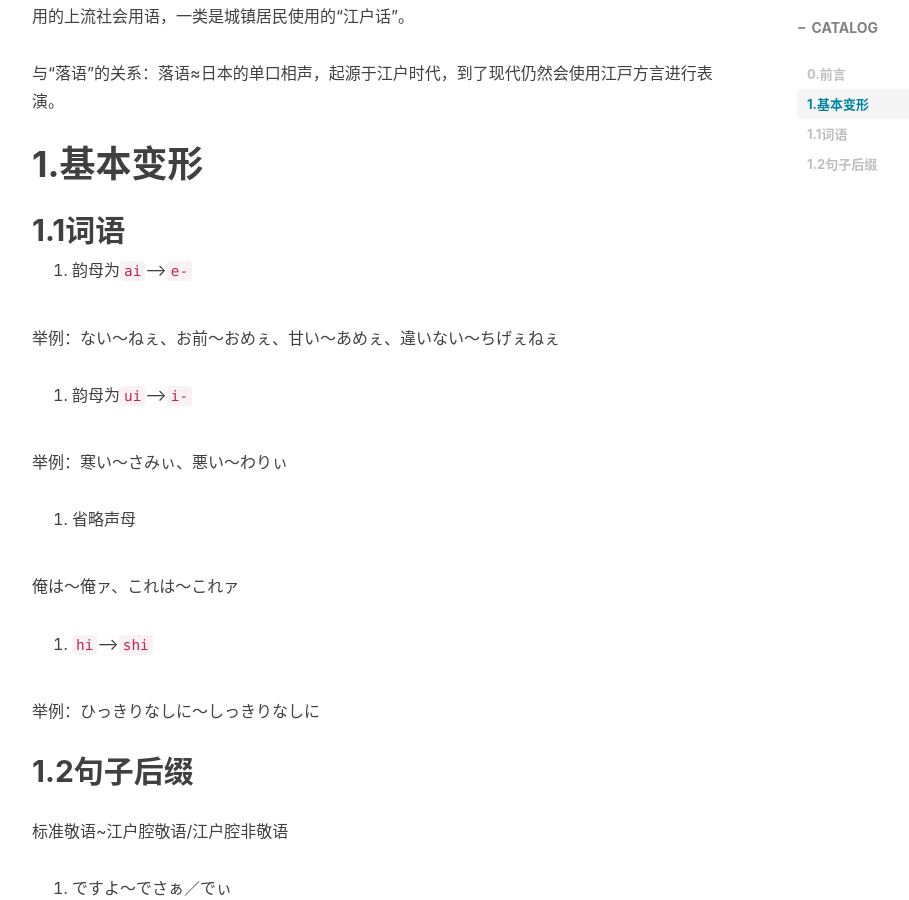
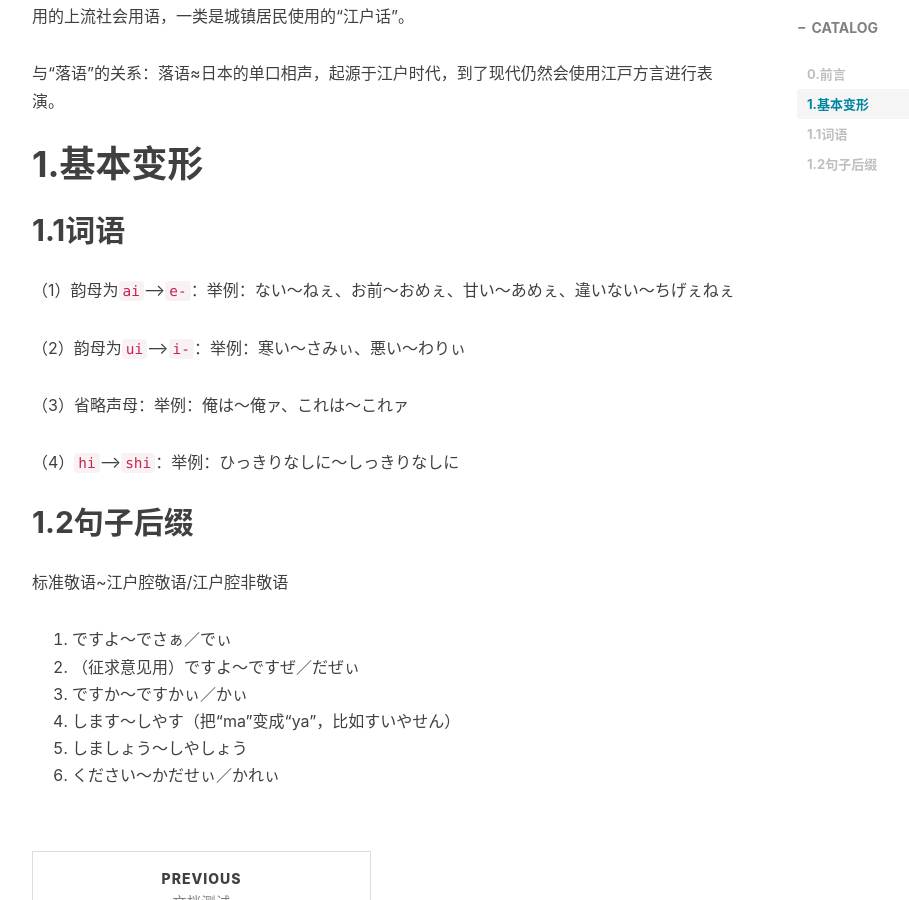
Before and after one commit to Kkintoki/Kkintoki.github.io, a Jekyll site: the page built from _posts/2024-01-22-江户腔.md, in a window 1280 px wide and 900 px high, scrolled down 600 px. Shown: the whole window, without its empty margins (233-1142 px from the left). Built offline with Jekyll 4.4.1, drawn with Linux system fonts in a browser that asks for light colours; nearby versions of some CDN libraries; comment, search, counter and statistics services are not loaded.

Commit message:
Update 2024-01-22-江户腔.md

```diff
--- a/_posts/2024-01-22-江户腔.md
+++ b/_posts/2024-01-22-江户腔.md
@@ -14,21 +14,13 @@ tags:
 
 # 1.基本变形
 ## 1.1词语
-1. 韵母为`ai`--->`e-`
+（1）韵母为`ai`--->`e-`：举例：ない～ねぇ、お前～おめぇ、甘い～あめぇ、違いない～ちげぇねぇ
 
-举例：ない～ねぇ、お前～おめぇ、甘い～あめぇ、違いない～ちげぇねぇ
+（2）韵母为`ui`--->`i-`：举例：寒い～さみぃ、悪い～わりぃ
 
-2. 韵母为`ui`--->`i-`
+（3）省略声母：举例：俺は～俺ァ、これは～これァ
 
-举例：寒い～さみぃ、悪い～わりぃ
-
-3. 省略声母
-
-俺は～俺ァ、これは～これァ
-
-4. `hi`--->`shi`
-
-举例：ひっきりなしに～しっきりなしに
+（4）`hi`--->`shi`：举例：ひっきりなしに～しっきりなしに
 
 ## 1.2句子后缀
 标准敬语~江户腔敬语/江户腔非敬语
```
